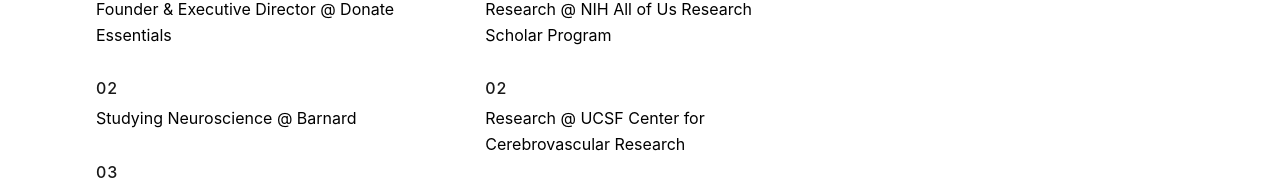
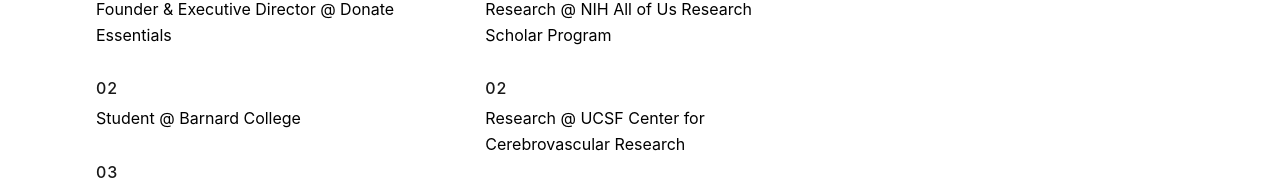
Before and after one commit to raagakarumanchi/personalwebsite, a Next.js app: page / in a window 1280 px wide. Shown: the part 315-501 px from the top of the page. Built offline with nearby package versions, Linux system fonts and the light colour scheme.

Commit message:
Update 'Student @ Barnard College' text in currently section

```diff
--- a/src/app/page.tsx
+++ b/src/app/page.tsx
@@ -41,7 +41,7 @@
               </li>
               <li className="item">
                 <span className="item-number">02</span>
-                Studying Neuroscience @ Barnard
+                Student @ Barnard College
               </li>
               <li className="item">
                 <span className="item-number">03</span>
```
